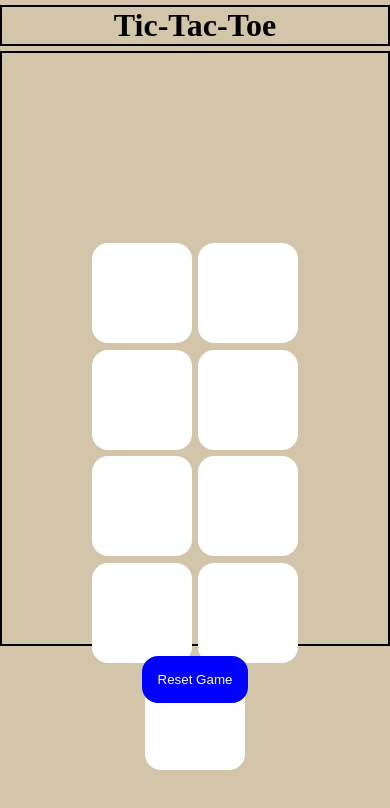
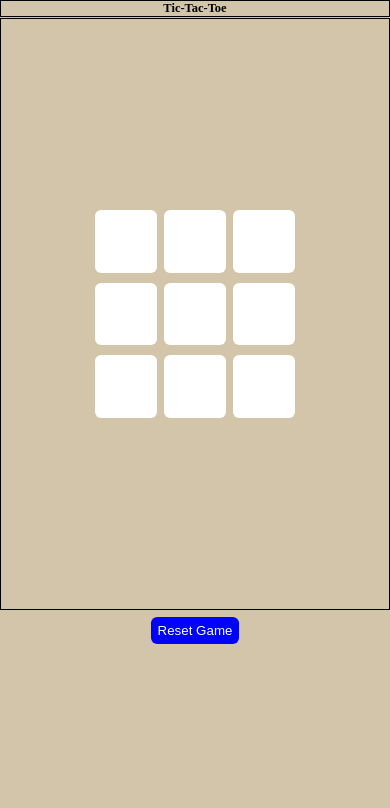
Before and after one commit to pravinburde955/TIC-TAC-TOE---Play-Online-for-Free-, a plain HTML site: page index.html in a window 390 px wide. Drawn offline with Linux system fonts and the light colour scheme.

Commit message:
Update style.css

```diff
--- a/style.css
+++ b/style.css
@@ -7,13 +7,13 @@ body{
     text-align: center;
 }
 h1{
-    border: 2px solid black;
-    margin-top: 5px;
-    margin-bottom: 5px;
+    border: 0.02rem solid black;
+    margin-top: 0.05rem;
+    margin-bottom: 0.05rem;
 }
 .box{
-    height: 100px;
-    width: 100px;
+    height: 10.0rem;
+    width: 10.0rem;
     gap: 1.5vmin;
     border: none;
     font-size: 4rem;
@@ -37,7 +37,7 @@ h1{
 
 }
 .container{
-    border: 2px solid black;
+    border: 0.02rem solid black;
     height: 70vh;
     display: flex;
     justify-content: center;
@@ -46,7 +46,7 @@ h1{
 #reset-btn{
     border: none;
     padding: 1rem;
-    margin-top: 10px;
+    margin-top: 1.0rem;
     background-color: blue;
     color: white;
     border-radius: 1rem;
@@ -54,7 +54,7 @@ h1{
 #new-btn{
     border: none;
     padding: 1rem;
-    margin-top: 10px;
+    margin-top: 1.0rem;
     background-color: blue;
     color: white;
     border-radius: 1rem;
@@ -67,3 +67,38 @@ h1{
 .hide{
     display: none;
 }
+
+html{
+    font-size: 62.5%;
+}
+@media(max-width:998px){
+    html{
+        font-size: 65%;
+    }
+}
+
+@media(max-width:768px){
+    html{
+        font-size: 60%;
+    }
+}
+@media(max-width:668px){
+    html{
+        font-size: 55%;
+    }
+}
+@media(max-width:568px){
+    html{
+        font-size: 50%;
+    }
+}
+@media(max-width:468px){
+    html{
+        font-size: 39%;
+    }
+}
+@media(max-width:368px){
+    html{
+        font-size: 30%;
+    }
+}
```
